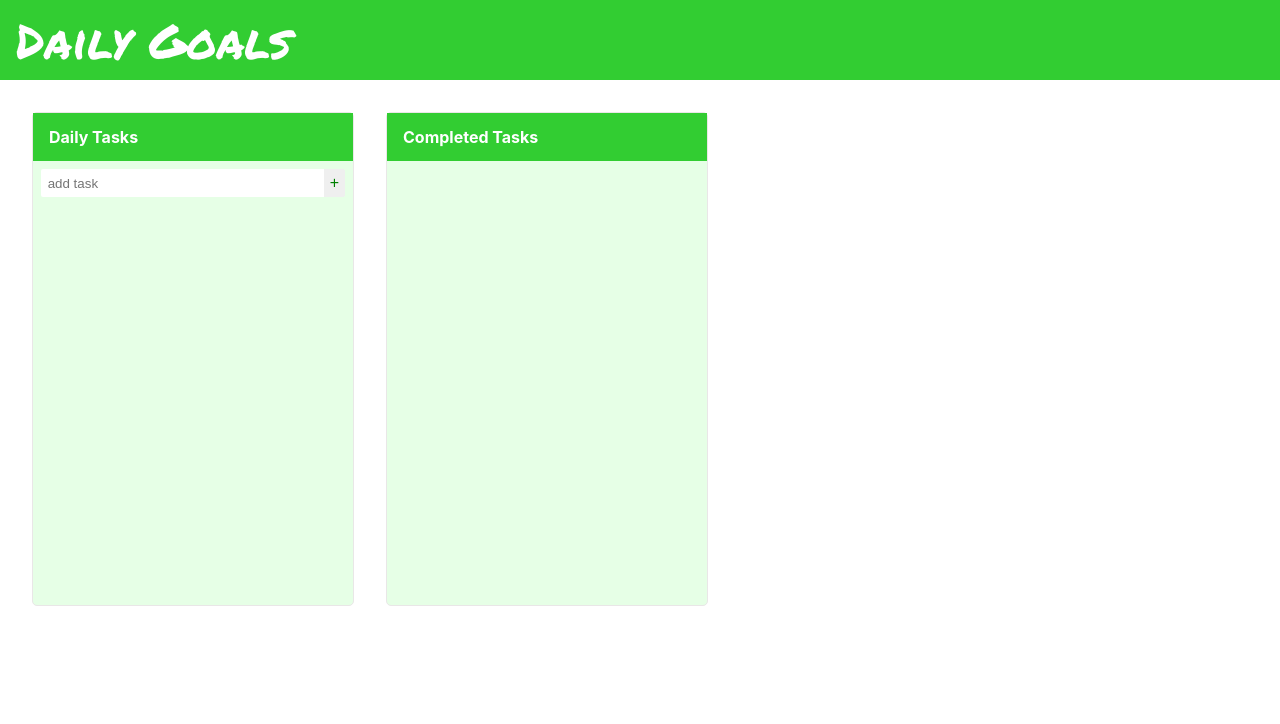
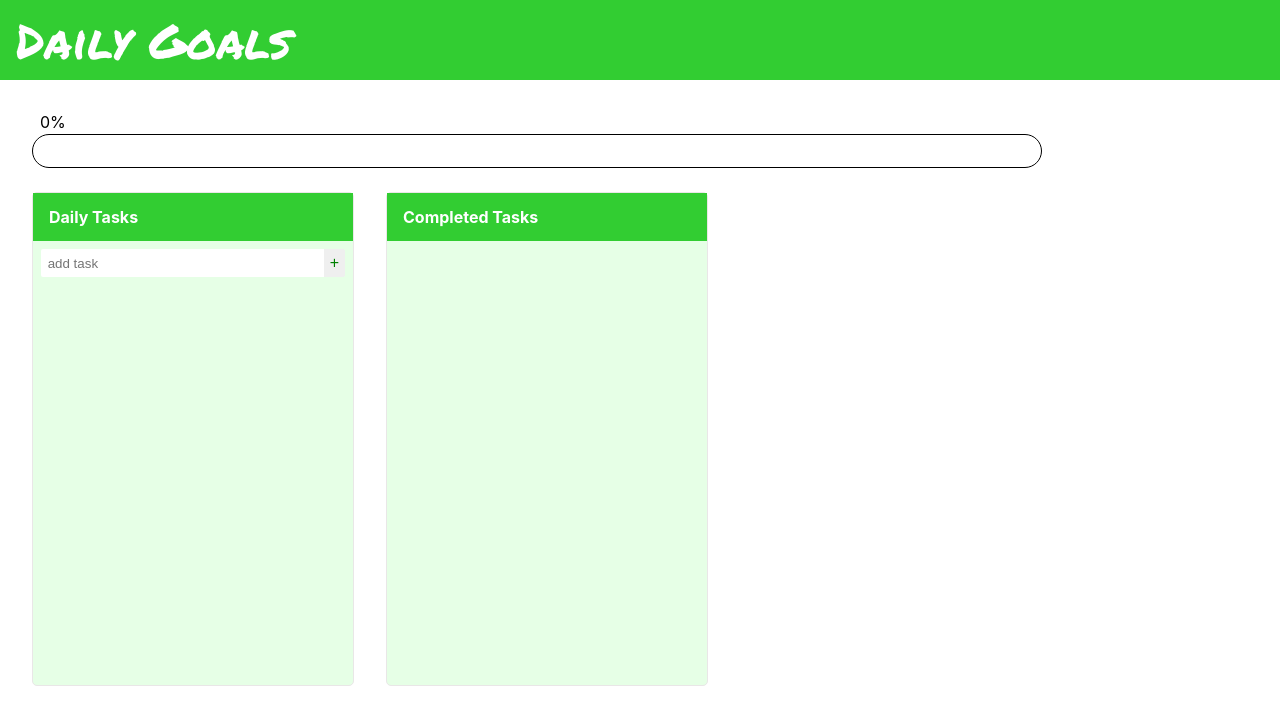
Before and after one commit to CodesperYu/dailygoals, a React (Create React App) app: page / in a window 1280 px wide. Shown: the top 724 px of the page. Built offline with nearby package versions, Linux system fonts and the light colour scheme.

Commit message:
add progressbar component

```diff
--- a/src/components/main/main.js
+++ b/src/components/main/main.js
@@ -1,6 +1,7 @@
 import React, { Component } from 'react';
 import Daily from '../list/daily/daily';
 import Completed from '../list/completed/completed';
+import ProgressBar from '../progressbar/bar'
 import './main.scss'
 
 export default class Main extends Component {
@@ -57,6 +58,7 @@ export default class Main extends Component {
 	render() {
 		return (
 			<div className='container'>
+				<ProgressBar />
 				<div className='container__list'>
 					<Daily
 						tasks = { this.state.tasks }
--- /dev/null
+++ b/src/components/progressbar/bar.js
@@ -0,0 +1,22 @@
+import React, { Component } from 'react';
+import './progressbar.scss'
+
+export default class Bar extends Component {
+	constructor() {
+		super()
+		this.state = {
+
+		}
+	}
+
+	render() {
+		return (
+			<div className='progress-bar--container'>
+				<div className='progress-bar--percentage'>0%</div>
+				<div className='progress-bar'>
+				</div>
+			</div>
+		)
+	}
+
+}
--- /dev/null
+++ b/src/components/progressbar/progressbar.scss
@@ -0,0 +1,17 @@
+.progress-bar {
+	border: 1px solid black;
+	border-radius: 50px;
+	height: 100%;
+	width: 100%;
+	&--percentage {
+		margin: 0 .5em .1em;
+	}
+	&--container {
+		height: 2em;
+		width: 63em;
+		margin: 2em 2em 1em;
+	}
+	&--fill {
+
+	}
+}
```
Also changed, not shown: src/components/progressbar/fill.js (added, +9 -0 lines).
